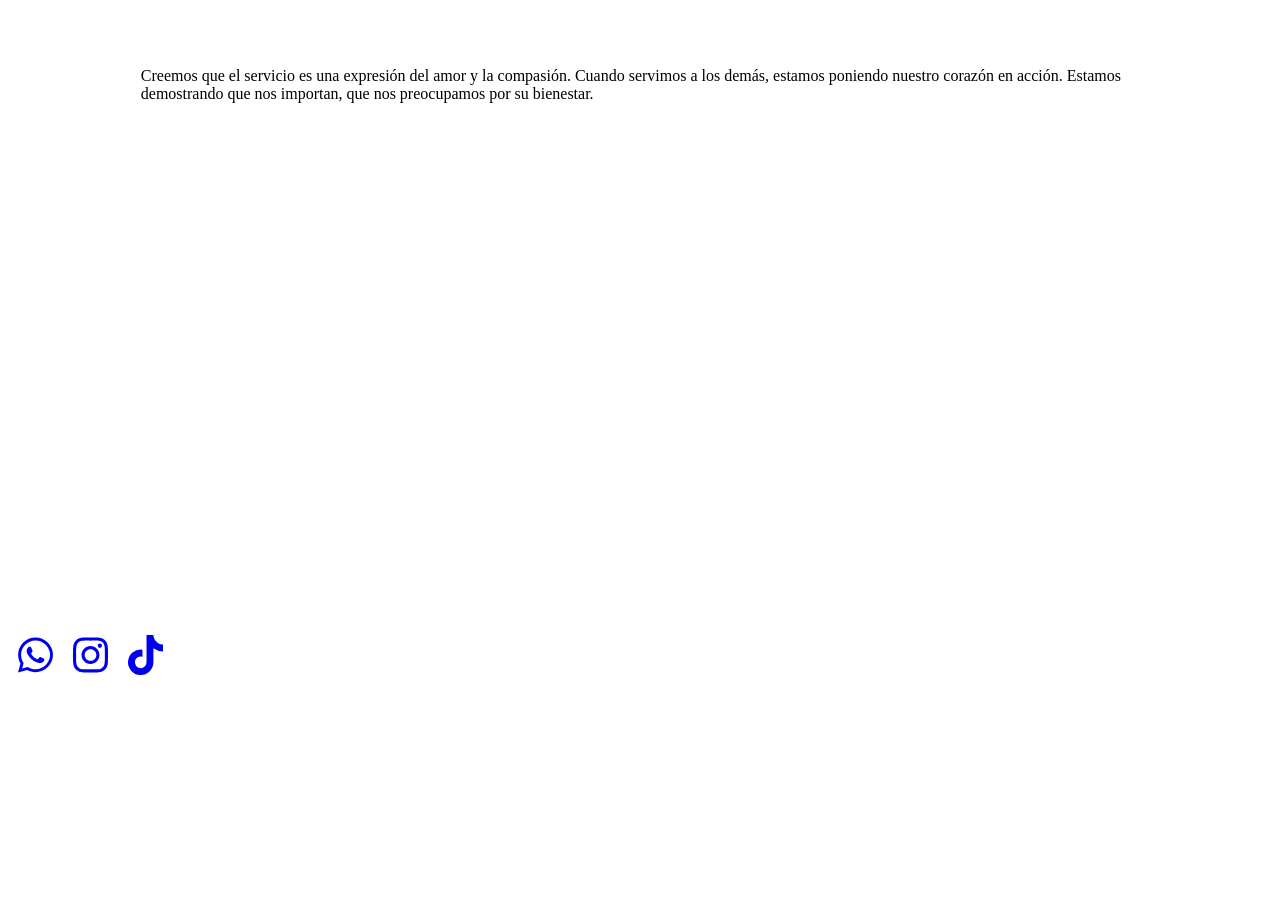
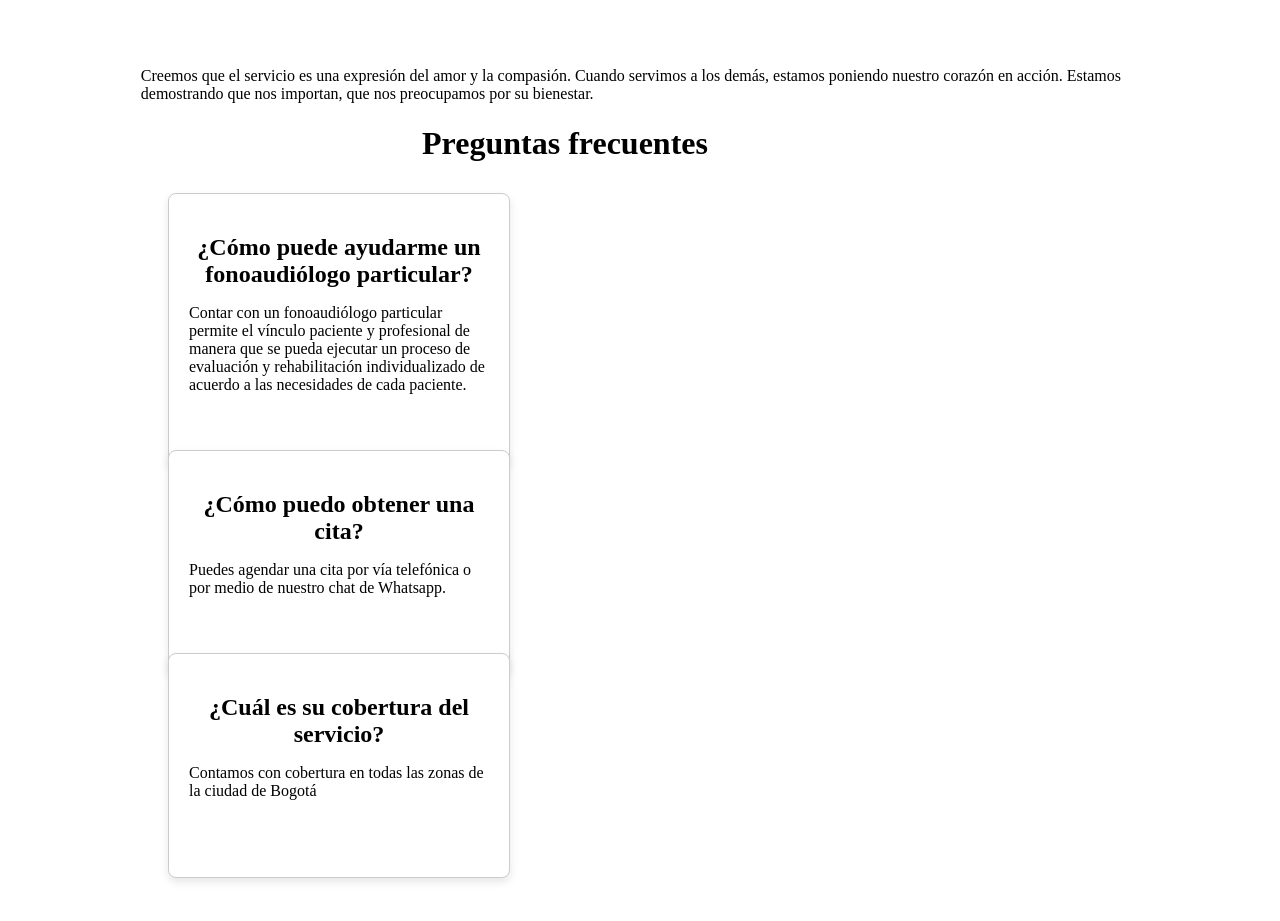
Before and after one commit to AndresMosquera9005/fonoActualizacion_1, a React (Vite) app: page / in a window 1280 px wide. Shown: the part 900-1821 px from the top of the page. Before the commit the page ends 1595 px from the top, so only its background shows below. Built offline with nearby package versions, Linux system fonts and the light colour scheme.

Commit message:
tercera subida martes 14/11/2023 (9 cambio)

```diff
--- a/src/App.jsx
+++ b/src/App.jsx
@@ -6,6 +6,7 @@ import Portafolio from "./pages/Portafolio.jsx"
 import Servicio from "./pages/Servicio.jsx"
 import Header from './Components/Header/Header.jsx'
 import RedesSociales from './Components/RedesSociales/RedesSociales.jsx'
+import Preguntas from './Components/Preguntas/Preguntas.jsx'
 
 
 const App = () => {
@@ -21,6 +22,7 @@ const App = () => {
           <Route path="/servicio" element={ <Servicio/>  } />
         </Routes>
       </Suspense>
+      {/* <Preguntas /> */}
       <RedesSociales />
     </Router>
   )
--- a/src/Components/Estilos/Home.css
+++ b/src/Components/Estilos/Home.css
@@ -62,3 +62,8 @@
     width: 50%;
     margin-left: 30%;
 }
+
+.container{
+    display: inline-block;
+    margin: 10px;
+}
--- /dev/null
+++ b/src/Components/Preguntas/CardPreguntas.jsx
@@ -0,0 +1,11 @@
+import React from 'react'
+
+const CardPreguntas =(props) => {
+    return (
+      <div className="card">
+        <h2 className="card-title">{props.title}</h2>
+        <p className="card-description">{props.description}</p>
+      </div>
+    )
+}
+export default CardPreguntas
--- /dev/null
+++ b/src/Components/Preguntas/Preguntas.jsx
@@ -0,0 +1,43 @@
+import React from 'react'
+import { Col, Row } from 'react-bootstrap'
+import CardPreguntas from './CardPreguntas'
+
+function Preguntas() {
+
+  return (
+    <div>
+        <h1>Preguntas frecuentes</h1>
+        <div>
+            <Row>
+                <Col col-md-12="value.toString()">
+                    <CardPreguntas
+                        title ="¿Cómo puede ayudarme un fonoaudiólogo particular?"
+                        description = "Contar con un fonoaudiólogo particular permite el vínculo paciente y profesional de manera que se pueda ejecutar un proceso de evaluación y rehabilitación individualizado de acuerdo a las necesidades de cada paciente."
+
+                    />
+                </Col>
+            </Row>
+
+            <Row>
+                <Col col-md-12="value.toString()">
+                    <CardPreguntas
+                        title = "¿Cómo puedo obtener una cita?"
+                        description = "Puedes agendar una cita por vía telefónica o por medio de nuestro chat de Whatsapp."
+                    />
+                </Col>
+            </Row>
+            <Row>
+                <Col col-md-12="value.toString()">
+                    <CardPreguntas
+                        title = "¿Cuál es su cobertura del servicio?"
+                        description = "Contamos con cobertura en todas las zonas de la ciudad de Bogotá"
+                    />
+                </Col>
+
+            </Row>
+        </div>
+    </div>
+  )
+}
+
+export default Preguntas
--- a/src/pages/Home.jsx
+++ b/src/pages/Home.jsx
@@ -5,6 +5,7 @@ import docD from "../image/doctora/doctora_d.jpg";
 import correo from "../icon/correo.jpg";
 import horario from "../icon/horario2.jpg";
 import telefono from "../icon/telefono.png";
+import Preguntas from '../Components/Preguntas/Preguntas';
 
 function Home() {
   return (
@@ -52,6 +53,7 @@ function Home() {
       <h1>Sobre nosotros</h1>
       <p className='parrafo'>Creemos que el servicio es una expresión del amor y la compasión. Cuando servimos a los demás, estamos poniendo nuestro corazón en acción. Estamos demostrando que nos importan, que nos preocupamos por su bienestar.</p>
 
+      <Preguntas />
     </div>
   )
 }
--- a/src/pages/MisionVision.jsx
+++ b/src/pages/MisionVision.jsx
@@ -7,16 +7,23 @@ function MisionVision() {
     <h2>MISION Y VISION</h2>
     <div className='container'>
       <div className='row'>
-        <div className='col-md-6'>
+        <div className='col-md-4'>
           <div className='card'>
             <h3>MISION</h3>
             <p>En nuestra empresa de fonoaudiología, nos dedicamos apasionadamente a mejorar la calidad de vida de las personas a través de la comunicación efectiva y el bienestar auditivo. Nos esforzamos por ofrecer servicios de fonoaudiología de la más alta calidad, utilizando enfoques innovadores y personalizados para cada paciente. Nos comprometemos a ayudar a nuestros pacientes a desarrollar habilidades de comunicación sólidas, superar desafíos del habla y del lenguaje, y mejorar su capacidad auditiva, promoviendo así su integración plena en la sociedad. Nos guía un profundo sentido de empatía y profesionalismo en cada interacción, y nos esforzamos por ser líderes en el campo de la fonoaudiología, brindando servicios excepcionales que transforman vidas.</p>
           </div>
         </div>
-        <div className='col-md-6'>
+        <div className='col-md-4'>
           <div className='card'>
             <h3>VISION</h3>
             <p>Nuestra visión es ser reconocidos como el centro de fonoaudiología de referencia a nivel nacional, conocidos por nuestra excelencia clínica, innovación y compasión. Nos esforzamos por ser pioneros en la aplicación de técnicas avanzadas y tecnologías emergentes para mejorar la comunicación y la audición de nuestros pacientes. Aspiramos a ser un lugar donde las personas encuentren esperanza, apoyo y soluciones efectivas para los desafíos del habla, el lenguaje y la audición. Buscamos establecer asociaciones sólidas con otras instituciones de salud y educación, y ser un recurso confiable para las familias, médicos y educadores que buscan servicios de fonoaudiología de calidad. En última instancia, nuestra visión es contribuir significativamente a una sociedad donde todas las personas tengan acceso equitativo a servicios de fonoaudiología y puedan alcanzar su máximo potencial en la comunicación y el desarrollo del lenguaje.</p>
+          </div>
+        </div>
+
+        <div className='col-md-4'>
+          <div className='card'>
+            <h3>VALORES</h3>
+            <p>Actuamos con honestidad y transparencia en todas nuestras interacciones, cumpliendo siempre con altos estándares éticos.</p>
           </div>
         </div>
       </div>
```
Also changed, not shown: src/Components/Estilos/preguntas.css (added, +25 -0 lines), src/Components/Footer/Footer.jsx (+5 -2 lines), src/Components/Servicios/Card.jsx (line endings or trailing spaces).
